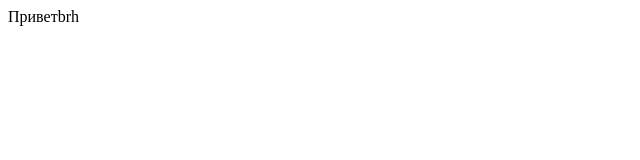
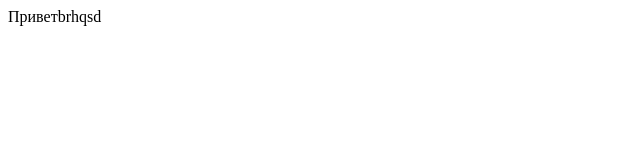
Before and after one commit to alenahoopoee/testGit, a plain HTML site: page index.html in a window 1280 px wide. Shown: the full height of the page, 0-640 px from the left. Drawn offline with Linux system fonts and the light colour scheme.

Commit message:
commit 5

```diff
--- a/index.html
+++ b/index.html
@@ -6,6 +6,6 @@
     <title>Document</title>
 </head>
 <body>
-    Приветbrh
+    Приветbrhqsd
 </body>
 </html>
```
